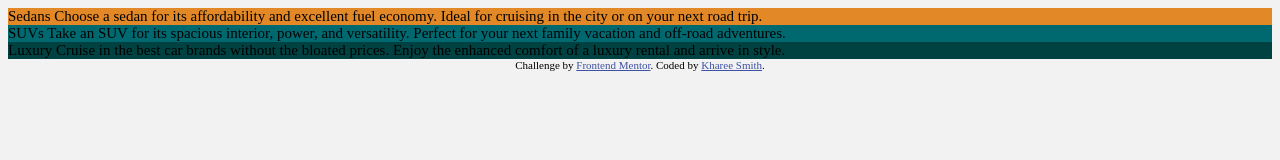
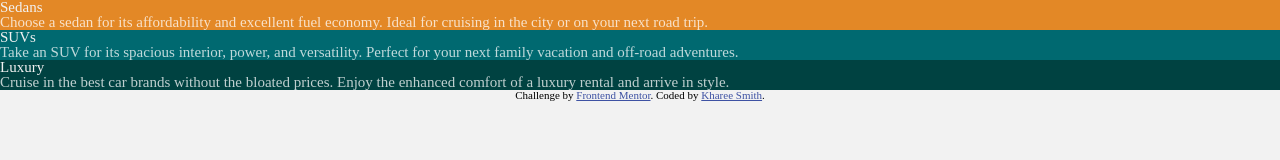
Before and after one commit to khareesmith/FEM_3-Card-Component, a plain HTML site: page index.html in a window 1280 px wide. Drawn offline with Linux system fonts and the light colour scheme.

Commit message:
added CSS reset and basic component layout finished.

```diff
--- a/css/style.css
+++ b/css/style.css
@@ -2,10 +2,56 @@
     --sedan-orange: hsl(31, 77%, 52%);
     --suv-blue: hsl(184, 100%, 22%);
     --lux-blue: hsl(179, 100%, 13%);
+    --light-grey: hsl(0, 0%, 95%);
+    --white: hsla(0, 0%, 100%, 0.75);
 }
 
-body, h1, button {
-    background-color: hsl(0, 0%, 95%);
+html, body, div, span, applet, object, iframe,
+h1, h2, h3, h4, h5, h6, p, blockquote, pre,
+a, abbr, acronym, address, big, cite, code,
+del, dfn, em, img, ins, kbd, q, s, samp,
+small, strike, strong, sub, sup, tt, var,
+b, u, i, center,
+dl, dt, dd, ol, ul, li,
+fieldset, form, label, legend,
+table, caption, tbody, tfoot, thead, tr, th, td,
+article, aside, canvas, details, embed,
+figure, figcaption, footer, header, hgroup,
+menu, nav, output, ruby, section, summary,
+time, mark, audio, video {
+	margin: 0;
+	padding: 0;
+	border: 0;
+	font-size: 100%;
+	font: inherit;
+	vertical-align: baseline;
+}
+/* HTML5 display-role reset for older browsers */
+article, aside, details, figcaption, figure,
+footer, header, hgroup, menu, nav, section {
+	display: block;
+}
+body {
+	line-height: 1;
+}
+ol, ul {
+	list-style: none;
+}
+blockquote, q {
+	quotes: none;
+}
+blockquote:before, blockquote:after,
+q:before, q:after {
+	content: '';
+	content: none;
+}
+table {
+	border-collapse: collapse;
+	border-spacing: 0;
+}
+
+body, button {
+    background-color: var(--light-grey);
 }
 
 body {
@@ -13,7 +59,11 @@ body {
 }
 
 p {
-    color: hsla(0, 0%, 100%, 0.75);
+    color: var(--white);
+}
+
+h1 {
+    color: var(--light-grey);
 }
 
 .sedan {
--- a/index.html
+++ b/index.html
@@ -24,20 +24,24 @@
   <body>
 
     <section class="sedan">
-    Sedans
-    Choose a sedan for its affordability and excellent fuel economy. Ideal for cruising in the city
-    or on your next road trip.
+      <h1>Sedans</h1>
+      <p>Choose a sedan for its affordability and excellent fuel economy. Ideal for cruising in the city
+      or on your next road trip.
+      </p>
     </section>
+
     <section class="suv">
-    SUVs
-    Take an SUV for its spacious interior, power, and versatility. Perfect for your next family vacation
-    and off-road adventures.
+      <h1>SUVs</h1>
+      <p>Take an SUV for its spacious interior, power, and versatility. Perfect for your next family vacation
+      and off-road adventures.
+      </p>
     </section>
 
     <section class="luxury">
-    Luxury
-    Cruise in the best car brands without the bloated prices. Enjoy the enhanced comfort of a luxury
-    rental and arrive in style.
+      <h1>Luxury</h1>
+      <p>Cruise in the best car brands without the bloated prices. Enjoy the enhanced comfort of a luxury
+      rental and arrive in style.
+      </p>
     </section>
 
     <footer class="attribution">
```
